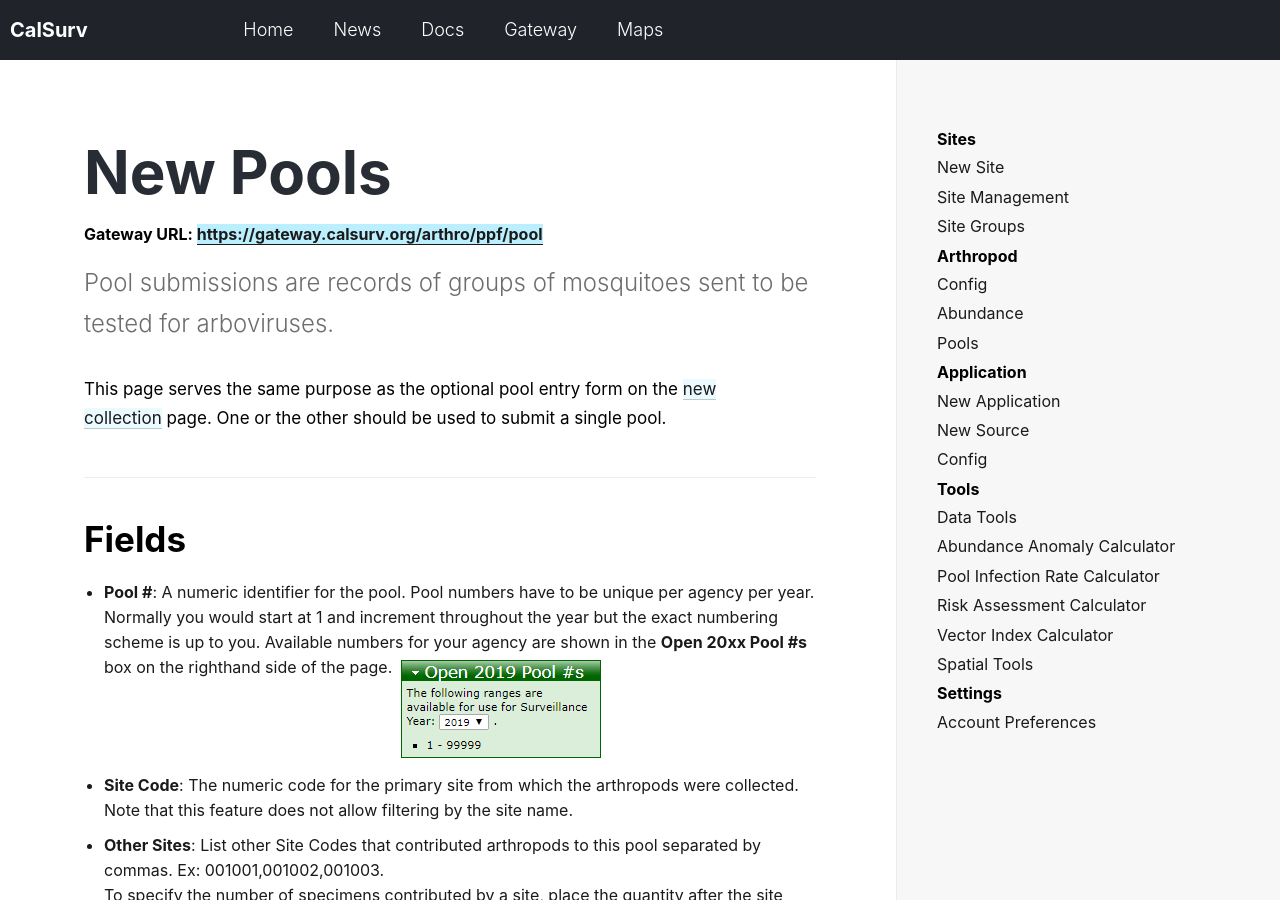
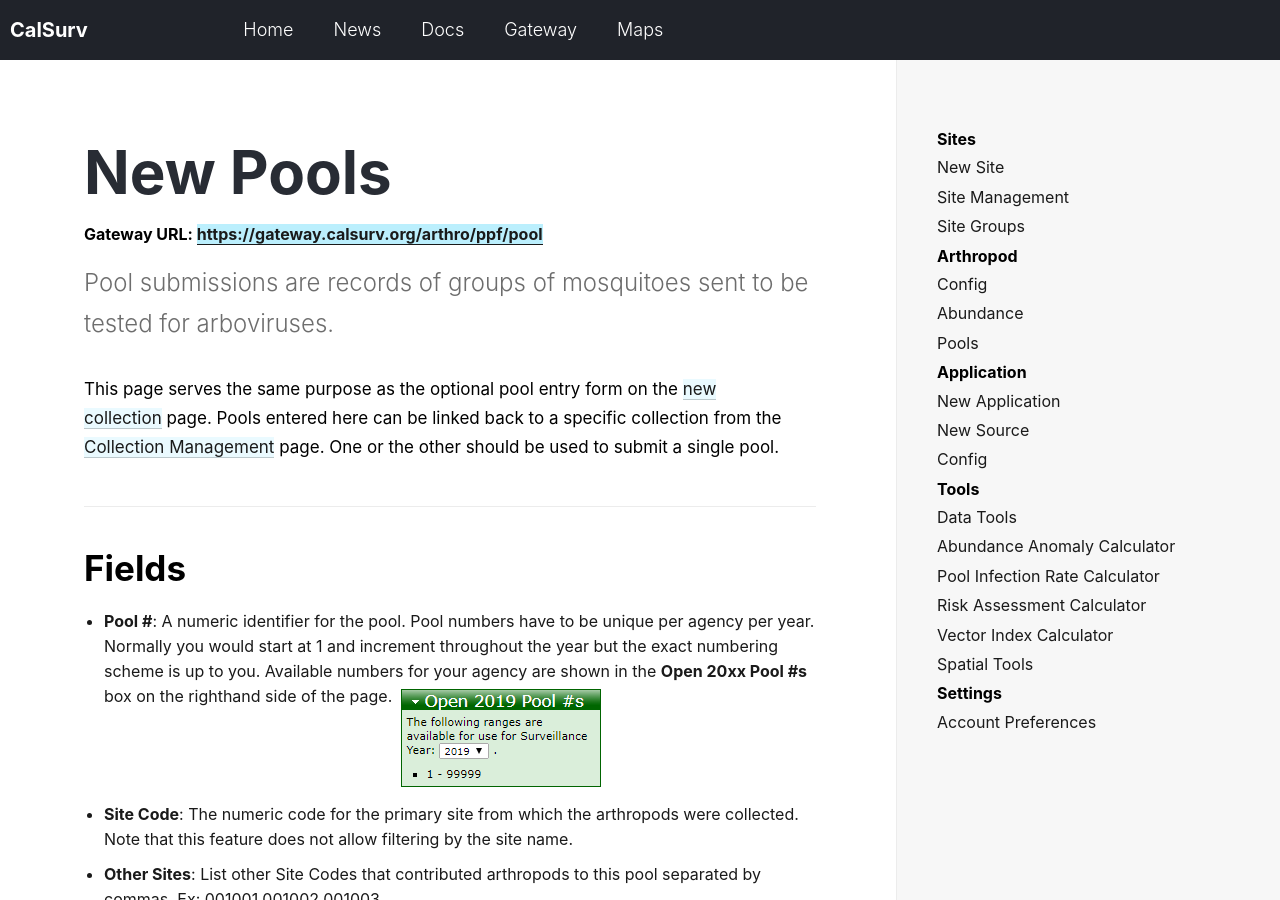
Before and after one commit to tlvaldepena/vectorsurv.org, a Jekyll site: the page built from _docs/arthropod/pool.md, in a window 1280 px wide and 900 px high. Built offline with Jekyll 4.4.1, drawn with Linux system fonts in a browser that asks for light colours.

Commit message:
Add link to collection management

```diff
--- a/_docs/arthropod/pool.md
+++ b/_docs/arthropod/pool.md
@@ -5,7 +5,7 @@ gateway-url: https://gateway.calsurv.org/arthro/ppf/pool
 
 Pool submissions are records of groups of mosquitoes sent to be tested for arboviruses.
 
-This page serves the same purpose as the optional pool entry form on the [new collection]({{ site.baseurl }}/docs/arthropod/collection) page. One or the other should be used to submit a single pool.
+This page serves the same purpose as the optional pool entry form on the [new collection]({{ site.baseurl }}/docs/arthropod/collection) page. Pools entered here can be linked back to a specific collection from the [Collection Management]({{ site.baseur1 }}/docs/arthropod/collection-manage) page. One or the other should be used to submit a single pool.
 
 ## Fields
 
```
